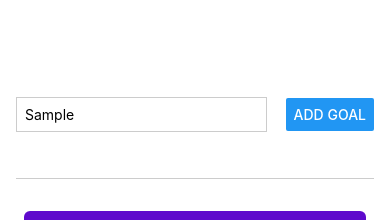
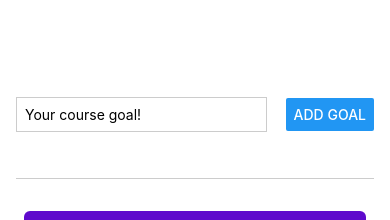
Before and after one commit to alexvlasov182/list-of-goals, a React Native app: screen / in a window 390 px wide. Both pictures are taken after typing "Sample" into the empty fields and a click on the button "ADD GOAL". Shown: the top 220 px of the page. Built offline with nearby package versions, Linux system fonts and the light colour scheme.

Commit message:
Working on the GoalInput component

```diff
--- a/App.js
+++ b/App.js
@@ -1,17 +1,13 @@
 import { useState } from "react";
-import { Button, StyleSheet, TextInput, View, FlatList } from "react-native";
+import { StyleSheet, View, FlatList } from "react-native";
 
 import GoalItem from "./components/GoalItem";
+import GoalInput from "./components/GoalInput";
 
 export default function App() {
-  const [enteredGoalText, setEnteredGoalText] = useState("");
   const [courseGoals, setCourseGoal] = useState([]);
 
-  function goalInputHandler(enteredText) {
-    setEnteredGoalText(enteredText);
-  }
-
-  function addGoalHandler() {
+  function addGoalHandler(enteredGoalText) {
     setCourseGoal((currentCourseGoal) => [
       ...currentCourseGoal,
       { text: enteredGoalText, key: Math.random().toString() },
@@ -20,14 +16,8 @@ export default function App() {
 
   return (
     <View style={styles.appContainer}>
-      <View style={styles.inputContainer}>
-        <TextInput
-          style={styles.textInput}
-          placeholder="Your course goal!"
-          onChangeText={goalInputHandler}
-        />
-        <Button title="Add Goal" onPress={addGoalHandler} />
-      </View>
+      <GoalInput onAddGoal={addGoalHandler} />
+
       <View style={styles.goalsContainer}>
         <FlatList
           data={courseGoals}
@@ -48,22 +38,7 @@ const styles = StyleSheet.create({
     paddingTop: 50,
     paddingHorizontal: 16,
   },
-  inputContainer: {
-    flex: 1,
-    flexDirection: "row",
-    justifyContent: "space-between",
-    alignItems: "center",
-    marginBottom: 24,
-    borderBottomWidth: 1,
-    borderBottomColor: "#cccccc",
-  },
-  textInput: {
-    borderWidth: 1,
-    borderColor: "#cccccc",
-    width: "70%",
-    marginRight: 8,
-    padding: 8,
-  },
+
   goalsContainer: {
     flex: 5,
   },
--- a/components/GoalInput.js
+++ b/components/GoalInput.js
@@ -0,0 +1,48 @@
+import { useState } from "react";
+import { StyleSheet, TextInput, View, Button } from "react-native";
+
+function GoalInput(props) {
+  const [enteredGoalText, setEnteredGoalText] = useState("");
+
+  function goalInputHandler(enteredText) {
+    setEnteredGoalText(enteredText);
+  }
+
+  function addGoalHandler() {
+    props.onAddGoal(enteredGoalText);
+    setEnteredGoalText("");
+  }
+
+  return (
+    <View style={styles.inputContainer}>
+      <TextInput
+        style={styles.textInput}
+        placeholder="Your course goal!"
+        onChangeText={goalInputHandler}
+        value={enteredGoalText}
+      />
+      <Button title="Add Goal" onPress={addGoalHandler} />
+    </View>
+  );
+}
+
+export default GoalInput;
+
+const styles = StyleSheet.create({
+  textInput: {
+    borderWidth: 1,
+    borderColor: "#cccccc",
+    width: "70%",
+    marginRight: 8,
+    padding: 8,
+  },
+  inputContainer: {
+    flex: 1,
+    flexDirection: "row",
+    justifyContent: "space-between",
+    alignItems: "center",
+    marginBottom: 24,
+    borderBottomWidth: 1,
+    borderBottomColor: "#cccccc",
+  },
+});
--- a/components/GoalItem.js
+++ b/components/GoalItem.js
@@ -1,9 +1,11 @@
 import { StyleSheet, View, Text } from "react-native";
 
 function GoalItem(props) {
+  const { text } = props;
+
   return (
     <View style={styles.goalItem}>
-      <Text style={styles.goalText}>{props.text}</Text>
+      <Text style={styles.goalText}>{text}</Text>
     </View>
   );
 }
```
